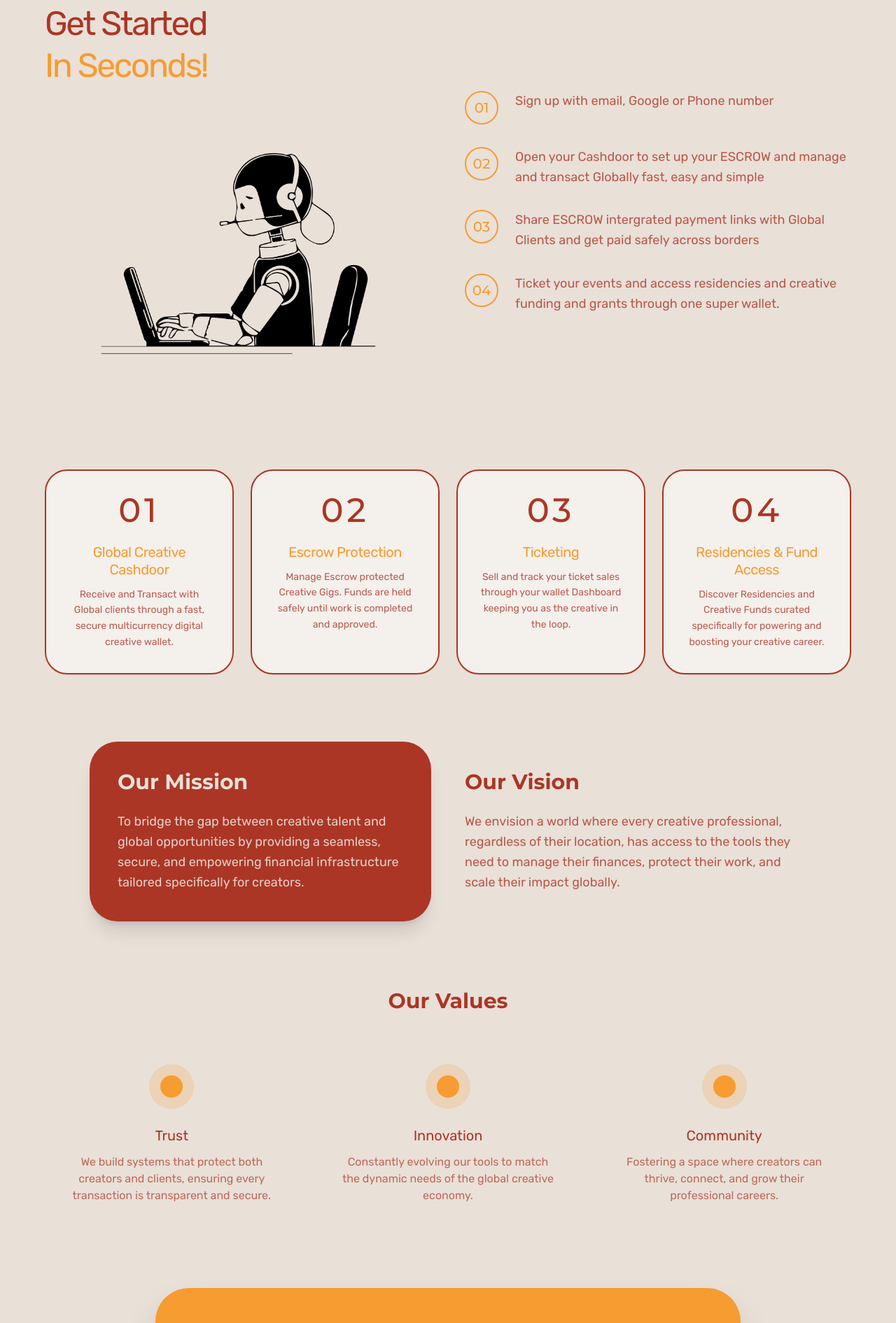
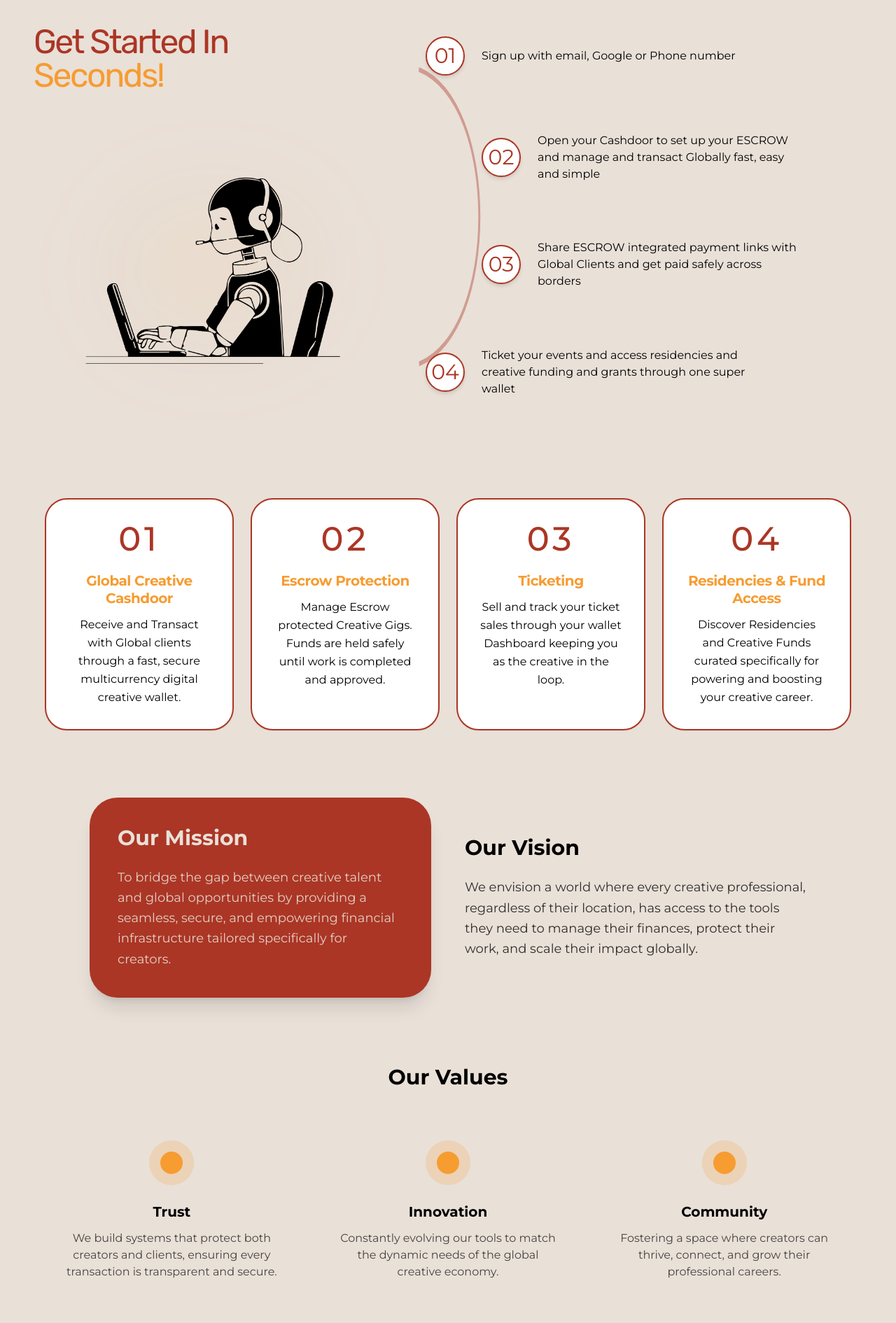
Before and after one commit to Crezine/Frontend, a React (Vite) app: page /about in a window 1280 px wide. Shown: the part 540-2431 px from the top of the page at 70% size. Built offline with nearby package versions, Linux system fonts and the light colour scheme.

Commit message:
feat: improved about-us section to match brand themes

```diff
--- a/views/About.tsx
+++ b/views/About.tsx
@@ -68,67 +68,112 @@ const About: React.FC<AboutProps> = ({ navigate }) => {
   const GetStartedSection = () => {
     const steps = [
       {
-        number: "01",
-        description: "Sign up with email, Google or Phone number",
+        num: "01",
+        text: "Sign up with email, Google or Phone number",
+        offset: "lg:-ml-12"
       },
       {
-        number: "02",
-        description:
-          "Open your Cashdoor to set up your ESCROW and manage and transact Globally fast, easy and simple",
+        num: "02",
+        text: "Open your Cashdoor to set up your ESCROW and manage and transact Globally fast, easy and simple",
+        offset: "lg:ml-8"
       },
       {
-        number: "03",
-        description:
-          "Share ESCROW intergrated payment links with Global Clients and get paid safely across borders",
+        num: "03",
+        text: "Share ESCROW integrated payment links with Global Clients and get paid safely across borders",
+        offset: "lg:ml-8"
       },
       {
-        number: "04",
-        description:
-          "Ticket your events and access residencies and creative funding and grants through one super wallet.",
-      },
+        num: "04",
+        text: "Ticket your events and access residencies and creative funding and grants through one super wallet",
+        offset: "lg:-ml-12"
+      }
     ];
 
     return (
-      <section className="max-w-6xl mx-auto my-24 grid md:grid-cols-2 gap-12 items-center">
+      <section className="py-20 md:py-32 bg-accent overflow-hidden relative">
+        <div className="container mx-auto px-6 max-w-7xl relative z-10">
+
+          <div className="flex flex-col lg:flex-row items-stretch gap-12 lg:gap-0">
+
+            {/* Left Side: Title & Image Container */}
             <motion.div
-          initial={{ opacity: 0, x: -20 }}
+              initial={{ opacity: 0, x: -50 }}
               whileInView={{ opacity: 1, x: 0 }}
               viewport={{ once: true }}
-          transition={{ duration: 0.6 }}
-          className="text-left"
+              transition={{ duration: 0.8 }}
+              className="w-full lg:w-1/2 flex flex-col items-center lg:items-start relative z-10"
             >
-          <h2 className="text-5xl font-rubik font-normal text-secondary leading-tight mb-6 tracking-tighter">
-            Get Started
-            <br />
-            <span className="text-primary">In Seconds!</span>
+              <div className="mb-10 text-center lg:text-left">
+                <h2 className="text-3xl md:text-4xl lg:text-5xl font-rubik font-normal tracking-tighter leading-[1.1] mb-4">
+                  <span className="text-secondary">Get Started In</span><br />
+                  <span className="text-primary">Seconds!</span>
                 </h2>
-          <img src="/get-started.png" alt="Get Started Illustration" className="rounded-lg" />
+              </div>
+
+              <motion.div
+                initial={{ opacity: 0, scale: 0.9, rotate: -2 }}
+                whileInView={{ opacity: 1, scale: 1, rotate: 0 }}
+                viewport={{ once: true }}
+                transition={{ duration: 1, delay: 0.2, ease: "easeOut" }}
+                className="relative w-full max-w-sm md:max-w-md lg:max-w-lg mt-auto"
+              >
+                <img
+                  src="/get-started.png"
+                  alt="Get Started with Crezine"
+                  className="relative z-10 w-full h-auto object-contain"
+                />
+                <div className="absolute top-1/2 left-1/2 -translate-x-1/2 -translate-y-1/2 w-[60%] h-[60%] bg-primary/5 rounded-full blur-[60px] -z-10"></div>
               </motion.div>
+            </motion.div>
+
+            {/* Right Side: Steps - Following the bulge */}
+            <div className="w-full lg:w-1/2 lg:pl-4 flex flex-col justify-between relative z-10 py-4">
+              {/* Connecting Line - Curved SVG to follow the bulge */}
+              <div className="absolute left-[33px] md:left-[39px] lg:-left-20 top-10 bottom-10 w-48 hidden lg:block z-0 pointer-events-none">
+                <svg className="w-full h-full" viewBox="0 0 100 100" preserveAspectRatio="none">
+                  <motion.path
+                    initial={{ pathLength: 0, opacity: 0 }}
+                    whileInView={{ pathLength: 1, opacity: 0.4 }}
+                    viewport={{ once: true }}
+                    transition={{ duration: 1.5, ease: "easeInOut" }}
+                    d="M 20 5 C 80 15 80 85 20 95"
+                    stroke="#AB3625"
+                    strokeWidth="1.5"
+                    strokeDasharray="4 4"
+                    fill="none"
+                  />
+                </svg>
+              </div>
+
+              {/* Mobile/Tablet Straight Line */}
+              <div className="absolute left-[30px] md:left-[39px] top-10 bottom-10 w-px border-l border-dashed border-secondary/30 lg:hidden"></div>
+
+              <div className="flex flex-col h-full justify-between space-y-12 lg:space-y-0">
+                {steps.map((step, idx) => (
                   <motion.div
-          initial={{ opacity: 0, x: 20 }}
+                    key={idx}
+                    initial={{ opacity: 0, x: 50 }}
                     whileInView={{ opacity: 1, x: 0 }}
                     viewport={{ once: true }}
-          transition={{ duration: 0.6, delay: 0.2 }}
-          className="space-y-8"
+                    transition={{ duration: 0.6, delay: 0.2 + (idx * 0.1) }}
+                    className={`flex items-center gap-4 md:gap-6 group ${step.offset}`}
                   >
-          {steps.map((step, index) => (
-            <motion.div
-              key={index}
-              initial={{ opacity: 0, y: 20 }}
-              whileInView={{ opacity: 1, y: 0 }}
-              viewport={{ once: true }}
-              transition={{ delay: index * 0.2 + 0.4 }}
-              className="flex items-start"
-            >
-              <div className="flex-shrink-0 w-12 h-12 border-2 border-primary rounded-full text-primary flex items-center justify-center text-xl font-montserrat font-medium mr-6">
-                {step.number}
+                    {/* White fill with maroon border circle - INCREASED SIZE */}
+                    <div className="flex-shrink-0 w-14 h-14 md:w-18 md:h-18 bg-white border-2 border-secondary rounded-full flex items-center justify-center text-secondary font-montserrat font-normal text-xl md:text-3xl group-hover:bg-secondary group-hover:text-white transition-all duration-300 shadow-md relative z-20">
+                      {step.num}
                     </div>
-              <p className="text-secondary/80 font-rubik font-normal text-lg leading-relaxed">
-                {step.description}
+                    <div className="flex-grow max-w-sm">
+                      <p className="text-xs md:text-sm lg:text-base text-black font-montserrat font-normal leading-snug">
+                        {step.text}
                       </p>
+                    </div>
                   </motion.div>
                 ))}
-        </motion.div>
+              </div>
+            </div>
+
+          </div>
+        </div>
       </section>
     );
   };
@@ -154,7 +199,7 @@ const About: React.FC<AboutProps> = ({ navigate }) => {
             initial={{ opacity: 0 }}
             animate={{ opacity: 1 }}
             transition={{ duration: 0.5, delay: 0.2 }}
-            className="text-base md:text-lg text-secondary/80 font-rubik font-normal leading-relaxed max-w-2xl mx-auto mt-4"
+            className="text-base md:text-lg text-black font-montserrat font-normal leading-relaxed max-w-2xl mx-auto mt-4"
           >
             Powerful tools built exclusively for the Creative hustle, redefined and simplified to suit you.
           </motion.p>
@@ -176,15 +221,15 @@ const About: React.FC<AboutProps> = ({ navigate }) => {
                 key={index}
                 variants={itemVariants}
                 whileHover={{ scale: 1.02, translateY: -5 }}
-                className="bg-white/50 backdrop-blur-sm border-2 border-secondary p-8 rounded-[32px] flex flex-col items-center text-center h-full shadow-sm hover:shadow-lg transition-all"
+                className="bg-white p-8 rounded-[32px] flex flex-col items-center text-center h-full shadow-sm hover:shadow-lg transition-all border-2 border-secondary"
               >
                 <div className="text-4xl md:text-5xl font-montserrat font-medium text-secondary mb-6 tracking-widest">
                   {card.number}
                 </div>
-                <h3 className="text-xl font-rubik font-normal text-primary mb-3 tracking-tight leading-tight capitalize">
+                <h3 className="text-xl font-montserrat font-bold text-primary mb-3 tracking-tight leading-tight capitalize">
                   {card.title}
                 </h3>
-                <p className="text-sm text-secondary/80 font-rubik font-normal leading-relaxed">
+                <p className="text-base text-black font-montserrat font-normal leading-relaxed">
                   {card.description}
                 </p>
               </motion.div>
@@ -202,7 +247,7 @@ const About: React.FC<AboutProps> = ({ navigate }) => {
             className="bg-secondary text-accent p-10 rounded-[40px] shadow-xl"
           >
             <h2 className="text-3xl font-montserrat font-bold mb-6">Our Mission</h2>
-            <p className="text-lg font-rubik font-normal leading-relaxed opacity-90">
+            <p className="text-lg font-montserrat font-normal leading-relaxed opacity-90">
               To bridge the gap between creative talent and global opportunities by providing a seamless, secure, and empowering financial infrastructure tailored specifically for creators.
             </p>
           </motion.div>
@@ -213,8 +258,8 @@ const About: React.FC<AboutProps> = ({ navigate }) => {
             viewport={{ once: true }}
             transition={{ duration: 0.6 }}
           >
-            <h2 className="text-3xl font-montserrat font-bold text-secondary mb-6">Our Vision</h2>
-            <p className="text-lg font-rubik font-normal text-secondary/80 leading-relaxed">
+            <h2 className="text-3xl font-montserrat font-bold text-black mb-6">Our Vision</h2>
+            <p className="text-lg font-montserrat font-normal text-black/80 leading-relaxed">
               We envision a world where every creative professional, regardless of their location, has access to the tools they need to manage their finances, protect their work, and scale their impact globally.
             </p>
           </motion.div>
@@ -222,7 +267,7 @@ const About: React.FC<AboutProps> = ({ navigate }) => {
 
         {/* Values Section */}
         <section className="w-full max-w-6xl mx-auto mb-24">
-          <h2 className="text-3xl font-montserrat font-bold text-secondary text-center mb-12">Our Values</h2>
+          <h2 className="text-3xl font-montserrat font-bold text-black text-center mb-12">Our Values</h2>
           <div className="grid md:grid-cols-3 gap-8">
             {values.map((value, index) => (
               <motion.div
@@ -236,32 +281,11 @@ const About: React.FC<AboutProps> = ({ navigate }) => {
                 <div className="w-16 h-16 bg-primary/20 rounded-full flex items-center justify-center mx-auto mb-6">
                   <div className="w-8 h-8 bg-primary rounded-full" />
                 </div>
-                <h4 className="text-xl font-rubik font-normal text-secondary mb-3">{value.title}</h4>
-                <p className="text-secondary/70 font-rubik font-normal">{value.description}</p>
+                <h4 className="text-xl font-montserrat font-bold text-black mb-3">{value.title}</h4>
+                <p className="text-black/70 font-montserrat font-normal">{value.description}</p>
               </motion.div>
             ))}
           </div>
-        </section>
-
-        {/* CTA Section */}
-        <section className="max-w-4xl mx-auto text-center">
-          <motion.div
-            initial={{ opacity: 0, scale: 0.95 }}
-            whileInView={{ opacity: 1, scale: 1 }}
-            viewport={{ once: true }}
-            className="bg-primary p-12 rounded-[48px] shadow-2xl"
-          >
-            <h2 className="text-3xl md:text-4xl font-montserrat font-bold text-white mb-6">Ready to redefine your creative hustle?</h2>
-            <p className="text-white/90 font-rubik font-normal text-lg mb-8 max-w-2xl mx-auto">
-              Join thousands of creators who are already using Crezine to power their global careers.
-            </p>
-            <button
-              onClick={() => navigate('onboarding')}
-              className="bg-secondary text-white font-montserrat font-normal px-10 py-4 rounded-full text-lg hover:bg-secondary/90 transition-all transform hover:scale-105 shadow-lg"
-            >
-              Get Started Now
-            </button>
-          </motion.div>
         </section>
       </main>
     </div>
```
Also changed, not shown: 1 other file (tests, documents, lock files or other folders). Lines whose indentation alone changed are shown as unchanged.
